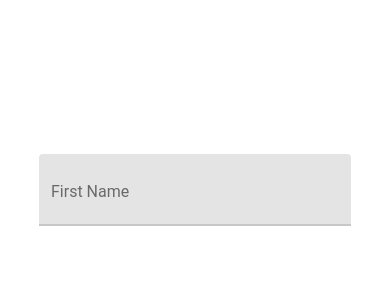
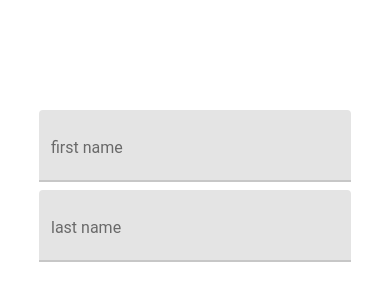
Before and after one commit to Ethan147/court, a React Native app in the folder expo_app/: screen / in a window 390 px wide. Shown: the part 232-532 px from the top of the page. Built offline with nearby package versions, Linux system fonts and the light colour scheme.

Commit message:
last name add-in, cross platform spacing

```diff
--- a/expo_app/components/form/RegisterForm.tsx
+++ b/expo_app/components/form/RegisterForm.tsx
@@ -1,4 +1,8 @@
 import React, { useState } from "react";
+import {
+  widthPercentageToDP as wp,
+  heightPercentageToDP as hp,
+} from "react-native-responsive-screen";
 import {
   View,
   StyleSheet,
@@ -6,14 +10,14 @@ import {
   Platform,
   Text,
 } from "react-native";
-import TextInputComp from "./basic/TextInputComp";
-
 import { Formik, useFormik, FormikProvider } from "formik";
 import * as Yup from "yup";
 import colors from "../../utils/colors";
+import TextInputComp from "./basic/TextInputComp";
 
 const validationSchema = Yup.object().shape({
-  first_name: Yup.string().required("First name is required"),
+  firstName: Yup.string().required("first name is required"),
+  lastName: Yup.string().required("last name is required"),
 });
 
 const RegisterForm = () => {
@@ -25,24 +29,28 @@ const RegisterForm = () => {
       justifyContent: "center",
       alignItems: "center",
     },
-    error: {
+    inputContainer: {
       ...Platform.select({
         web: {
-          // todo
+          marginBottom: windowDimensions.width * 0.02,
+          width: windowDimensions.width * 0.8,
         },
         ios: {
-          // todd
+          marginBottom: wp("2%"),
+          width: wp("80%"),
         },
         android: {
           // todo
         },
       }),
+    },
+    error: {
       color: colors.error,
     },
   });
 
   const formik = useFormik({
-    initialValues: { firstName: "" },
+    initialValues: { firstName: "", lastName: "" },
     validationSchema,
     onSubmit: (values) => {
       console.log("Submitted values:", values);
@@ -52,17 +60,31 @@ const RegisterForm = () => {
   return (
     <FormikProvider value={formik}>
       <View style={styles.container}>
+        <View style={styles.inputContainer}>
           <TextInputComp
-          label="First Name"
+            label="first name"
             value={formik.values.firstName}
             onChangeText={formik.handleChange("firstName")}
             onBlur={formik.handleBlur("firstName")}
             errors={!!formik.touched.firstName && !!formik.errors.firstName}
           />
-      </View>
           {formik.touched.firstName && formik.errors.firstName ? (
             <Text style={styles.error}>{formik.errors.firstName}</Text>
           ) : null}
+        </View>
+        <View style={styles.inputContainer}>
+          <TextInputComp
+            label="last name"
+            value={formik.values.lastName}
+            onChangeText={formik.handleChange("lastName")}
+            onBlur={formik.handleBlur("lastName")}
+            errors={!!formik.touched.lastName && !!formik.errors.lastName}
+          />
+          {formik.touched.lastName && formik.errors.lastName ? (
+            <Text style={styles.error}>{formik.errors.lastName}</Text>
+          ) : null}
+        </View>
+      </View>
     </FormikProvider>
   );
 };
--- a/expo_app/package.json
+++ b/expo_app/package.json
@@ -25,6 +25,7 @@
     "@typescript-eslint/eslint-plugin": "^5.58.0",
     "@typescript-eslint/parser": "^5.58.0",
     "eslint": "^8.38.0",
+    "eslint-plugin-import": "^2.27.5",
     "eslint-plugin-react": "^7.32.2",
     "typescript": "^4.9.4"
   },
```
Also changed, not shown: expo_app/.eslintrc.json, 1 other file (tests, documents, lock files or other folders). Lines whose indentation alone changed are shown as unchanged.
